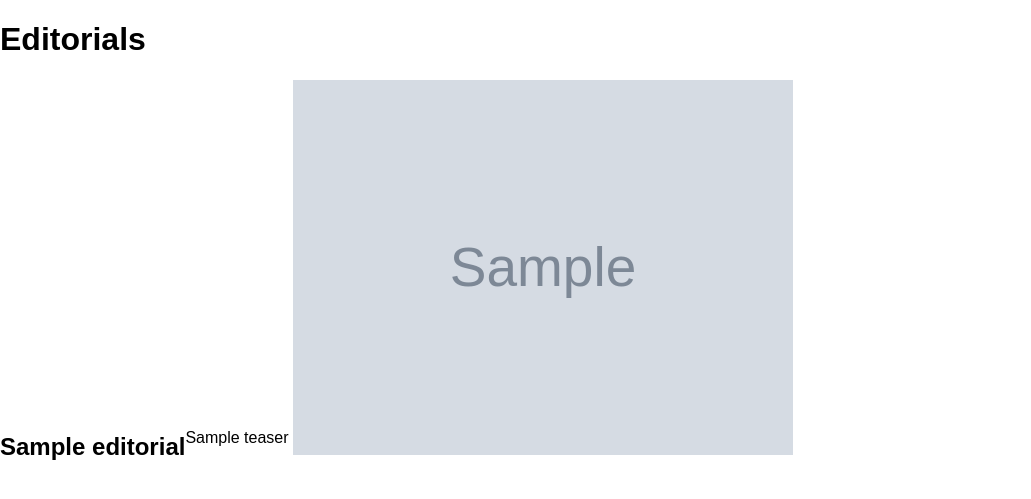
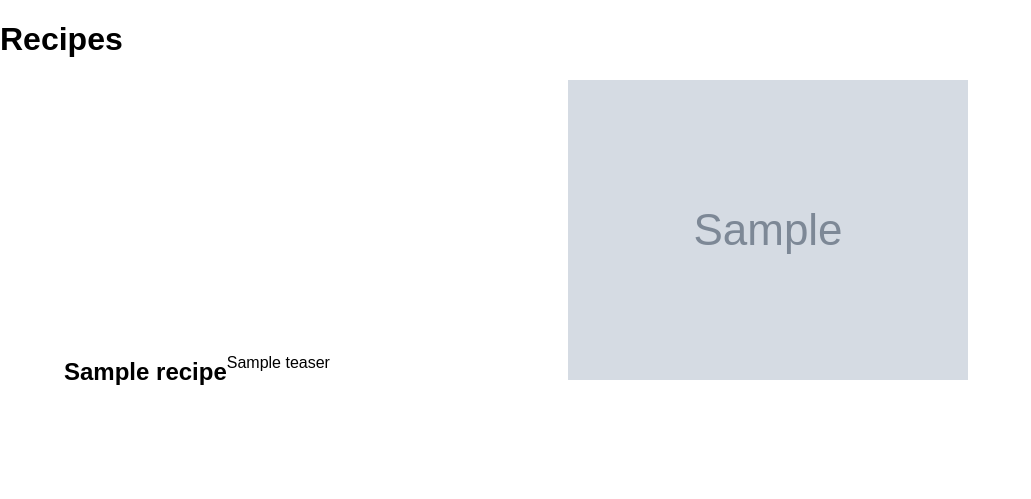
Before and after one commit to a-telier/the-pink-turnip, a Flask app: page / in a window 1280 px wide. Shown: the top 499 px of the page, without its empty margins (0-1031 px from the left). Run offline with Flask 2, Linux system fonts and the light colour scheme; grey boxes marked "Sample" are stand-in pictures; a database or web service that is not in the repository returns one stand-in record (values such as "Sample title"); some libraries are stand-ins or nearby versions.

Commit message:
changed to cooking recipes

```diff
--- a/app.py
+++ b/app.py
@@ -30,8 +30,8 @@ mongo = PyMongo(app)
 
 
 @app.route('/')
-def get_editorials():
-    return render_template("home.html", editorials=mongo.db.editorials.find())
+def get_recipes():
+    return render_template("home.html", recipes=mongo.db.recipes.find())
 
 if __name__ == '__main__':
     app.run(host=os.environ.get('IP'),
--- a/static/css/style.css
+++ b/static/css/style.css
@@ -8,14 +8,15 @@ body {
     text-align: center;
 }
 
-home-component{
+.teaser-component{
     height: 100%;
     width: 90%;
     padding-right: 5%;
     padding-left: 5%;
 }
 
-.teaser-images{
+.teaser-subcomponent{
     height: 50%;
     width: 500px;
+    background-size: contain;
 }
--- a/templates/base.html
+++ b/templates/base.html
@@ -5,10 +5,17 @@
     <meta charset="UTF-8">
     <meta name="viewport" content="width=(device-width), initial-scale=1.0">
     <link rel="stylesheet" href="{{ url_for('static', filename='css/style.css') }}">
-    {% block head %}{% endblock %}
+    {% block head %}
+    {% endblock %}
 </head>
 
 <body>
+
+<!--Navigation-->
+    {% block navbar %}
+    {% endblock %}
+
+<!--Content-->
     {% block body %}{% endblock %}
 </body>
 
--- a/templates/home.html
+++ b/templates/home.html
@@ -1,22 +1,19 @@
 {% extends 'base.html' %}
 
 {% block head %}
-
 {% endblock %}
 
 {% block body %}
-<h1>Editorials</h1>
-    {% for editorial in editorials %}
-    <div class="home-component">
-        <div class="col-md-6 text-block">
-            <h2>{{editorial.title}}</h2>
-            <p>{{editorial.teaser}}</p>
+<h1>Recipes</h1>
+    {% for recipe in recipes %}
+    <div class="teaser-component">
+        <div class="col-md-6 text-block teaser-subcomponent">
+            <h2>{{recipe.name}}</h2>
+            <p>{{recipe.teaser}}</p>
         </div>
-        <div class="col-md-6 text-block">
-            <img src="{{ editorial.imageURL }}" alt="" class="teaser-images">
+        <div class="col-md-6 text-block teaser-subcomponent">
+            <img src="{{ recipe.imageURL }}" alt="">
         </div>
     </div>
-
-
     {% endfor %}
 {% endblock %}
```
Also changed, not shown: templates/Review.html (added).
